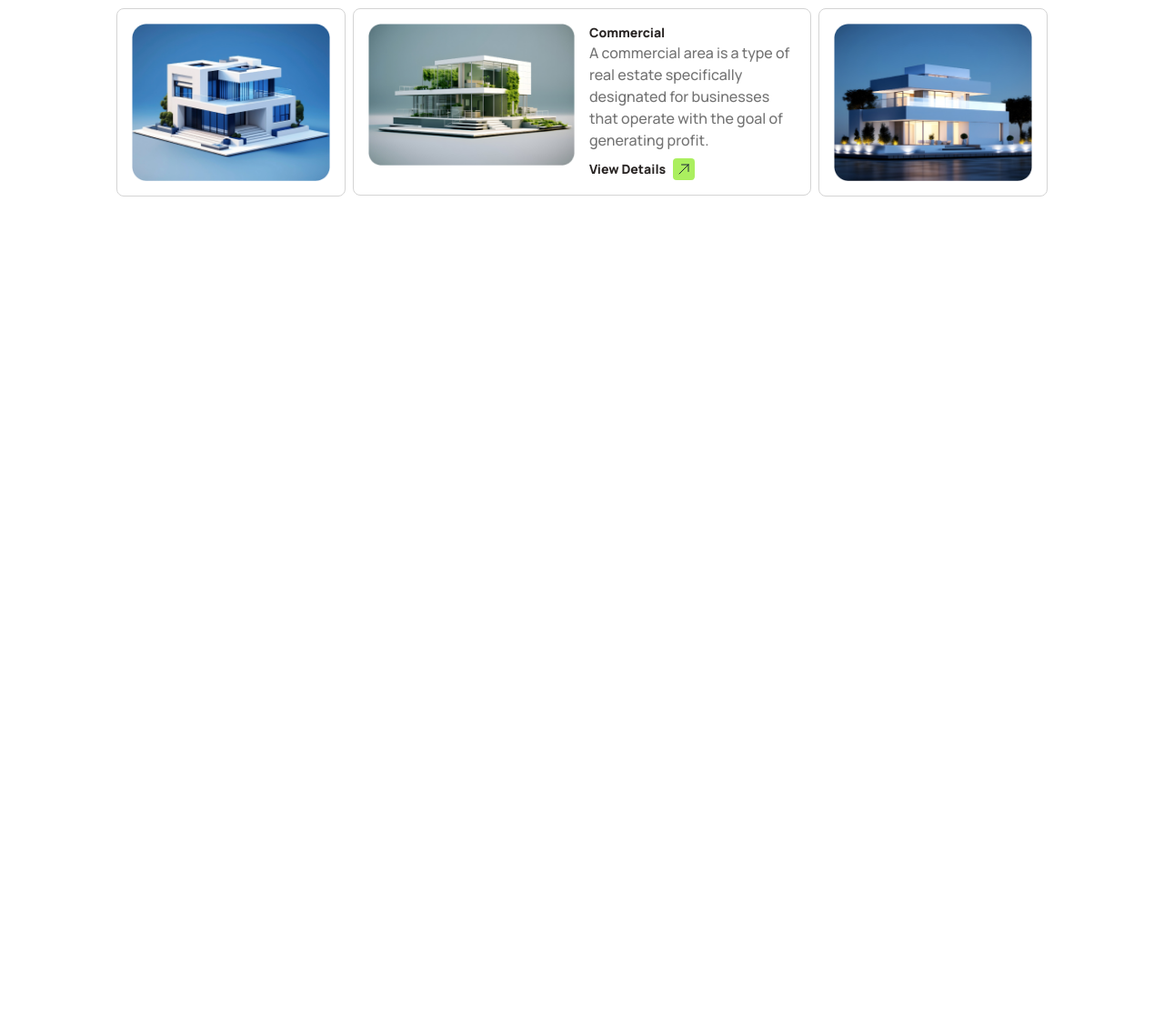
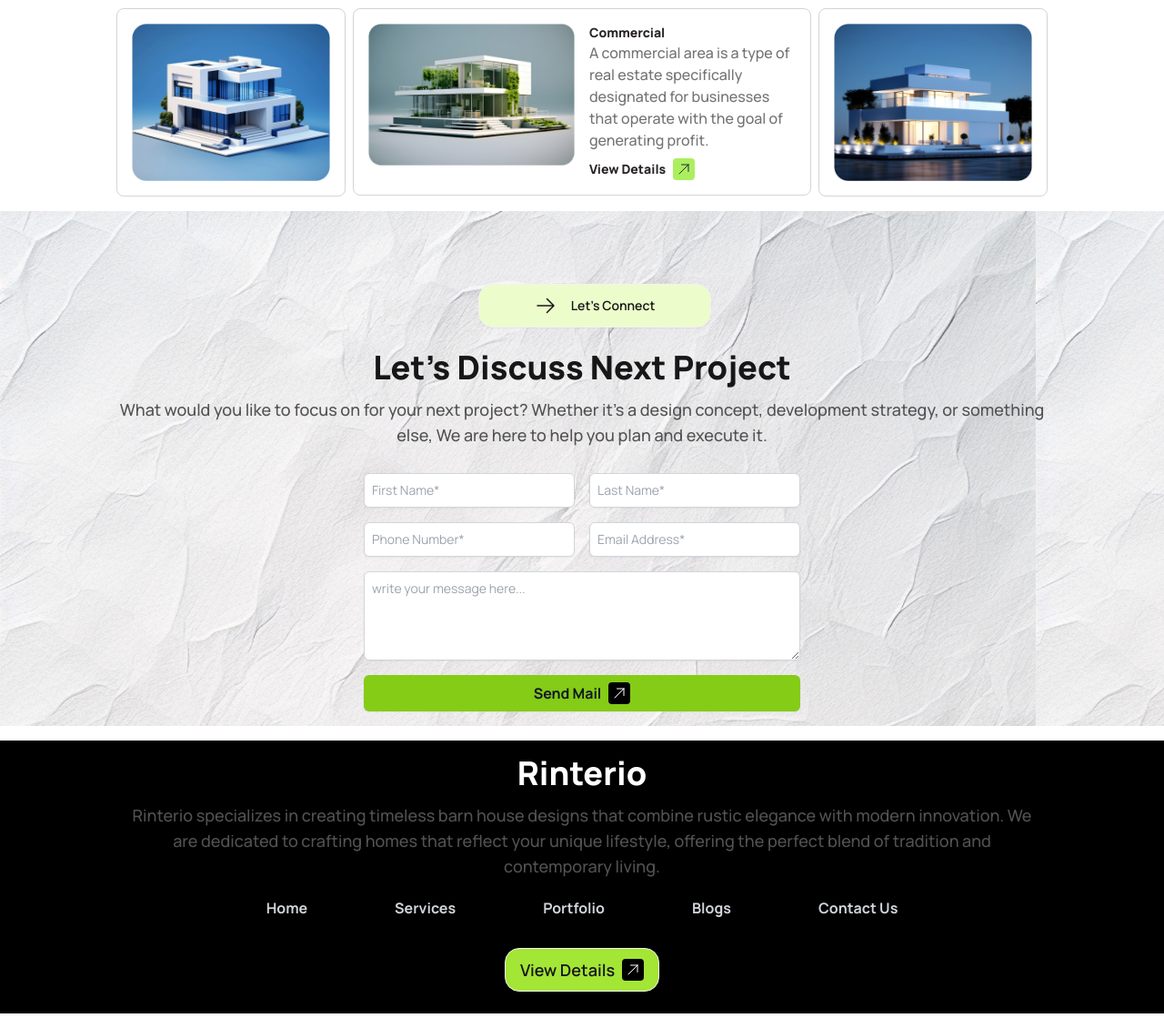
Before and after one commit to nipajesmin/Rinterio, a plain HTML site: page index.html in a window 1280 px wide. Shown: the part 2404-3534 px from the top of the page at 91% size. Before the commit the page ends 2636 px from the top, so only its background shows below. Drawn offline with nearby package versions, Linux system fonts and the light colour scheme.

Commit message:
add form section and footer

```diff
--- a/index.html
+++ b/index.html
@@ -189,7 +189,7 @@
 
 
        </section>
-       <!-- latest portfolio -->
+    <!-- latest portfolio -->
         <section class="md:w-[80%] md:mx-auto mt-14 m-4">
           <div class="flex flex-col items-center justify-center text-center">
             <div class="navbar-end lg:ml-7 lg:mt-2 lg:mb-2 w-64">
@@ -209,7 +209,7 @@
           <!-- card started -->
            <!-- 1st row -->
            <div class="mb-3 flex flex-col sm:flex-row items-stretch sm:items-start space-y-4 sm:space-y-0 sm:space-x-4">
-            <!-- First Div: 60% width -->
+            <!-- First Div -->
             <div class="border border-neutral-300 p-4 rounded-lg flex flex-col sm:flex-row items-start space-y-4 sm:space-y-0 sm:space-x-4 w-full sm:w-3/5 h-full">
               <div class="w-full sm:w-1/3 flex-shrink-0">
                 <img src="assets/img1.png" alt="" class="w-full h-auto object-cover rounded-lg">
@@ -228,7 +228,7 @@
               </div>
             </div>
 
-            <!-- Second Div: 40% width -->
+            <!-- Second Div -->
             <div class="border border-neutral-300 p-4 rounded-lg w-full sm:w-2/5 h-full">
               <img src="assets/img2.png" alt="" class="w-full h-auto object-cover rounded-lg">
             </div>
@@ -237,12 +237,12 @@
 
           <!-- second row -->
           <div class="mb-3 flex flex-col sm:flex-row items-center sm:items-start space-y-4 sm:space-y-0">
-            <!-- First Image with Border -->
+            <!-- 3rd Image with Border -->
             <div class="border border-neutral-300 p-4 rounded-lg w-full sm:w-1/4">
               <img src="assets/img3.png" alt="" class="w-full h-auto object-cover rounded">
             </div>
 
-            <!-- Middle Content -->
+            <!-- 4th image with Content -->
             <div class="border border-neutral-300 p-4 mr-2 ml-2 rounded-lg flex flex-col sm:flex-row items-center sm:items-start space-y-4 sm:space-y-0 sm:space-x-4 w-full sm:w-2/4">
               <div class="w-full">
                 <img src="assets/img4.png" alt="" class="w-full h-auto object-cover rounded">
@@ -261,16 +261,113 @@
               </div>
             </div>
 
-            <!-- Last Image with Border-->
+            <!-- 5th Image with Border-->
             <div class="border border-neutral-300 p-4 rounded-lg w-full sm:w-1/4">
               <img src="assets/img5.png" alt="" class="w-full h-auto object-cover rounded">
             </div>
           </div>
 
          </section>
+<!-- next project section -->
+         <section class="bg-[url('./assets/bg.jpg')] pt-4">
+          <div class="md:w-[80%] md:mx-auto mt-14 m-4">
+            <div class="flex flex-col items-center justify-center text-center">
+              <div class="navbar-end lg:ml-7 lg:mt-2 lg:mb-2 w-64">
+                <a class="btn rounded-2xl bg-lime-100 text-sm text-neutral-900 flex items-center justify-center">
+                  <svg xmlns="http://www.w3.org/2000/svg" fill="none" viewBox="0 0 24 24" stroke-width="1.5" stroke="currentColor" class="w-6 h-6 mr-2">
+                    <path stroke-linecap="round" stroke-linejoin="round" d="M13.5 4.5 21 12m0 0-7.5 7.5M21 12H3" />
+                  </svg>
+                  Let's Connect
+                </a>
+              </div>
+              <div class="mt-4">
+                <h3 class="lg:text-4xl font-extrabold text-neutral-900 sm:text-lg">Let's Discuss Next Project</h3>
+                <p class="text-neutral-600 lg:pb-3 pt-3 lg:text-lg font-medium sm:text-sm">What would you like to focus on for your next project? Whether it's a design concept, development strategy, or something else, We are here to help you plan and execute it.</p>
+              </div>
+            </div>
+            <div class="relative max-w-lg mx-auto p-4  overflow-hidden">
+              <form class="relative space-y-4">
+                <div class="grid grid-cols-1 sm:grid-cols-2 gap-4">
+                  <div>
+                    <input id="first-name" type="text" placeholder="First Name*" class="block w-full border border-gray-300 rounded-md shadow-sm focus:ring-blue-500 focus:border-blue-500 sm:text-sm p-2">
+                  </div>
+                  <div>
+                    <input id="last-name" type="text" placeholder="Last Name*" class="block w-full border border-gray-300 rounded-md shadow-sm focus:ring-blue-500 focus:border-blue-500 sm:text-sm p-2">
+                  </div>
+                </div>
+                <div class="grid grid-cols-1 sm:grid-cols-2 gap-4">
+                  <div>
+                    <input id="phone" type="tel" placeholder="Phone Number*" class="block w-full border border-gray-300 rounded-md shadow-sm focus:ring-blue-500 focus:border-blue-500 sm:text-sm p-2">
+                  </div>
+                  <div>
+                    <input id="email" type="email" placeholder="Email Address*" class="block w-full border border-gray-300 rounded-md shadow-sm focus:ring-blue-500 focus:border-blue-500 sm:text-sm p-2">
+                  </div>
+                </div>
+                <div>
+                  <textarea id="message" placeholder="write your message here..." rows="4" class="block w-full border border-gray-300 rounded-md shadow-sm focus:ring-blue-500 focus:border-blue-500 sm:text-sm p-2"></textarea>
+                </div>
+
+                <!-- Button -->
+                <div>
+                  <button type="submit" class="w-full flex items-center justify-center bg-lime-500 text-gray-900 font-bold py-2 px-4 rounded-md shadow-sm hover:bg-lime-100 focus:outline-none focus:ring-2 focus:ring-lime-700 focus:ring-offset-2">
+                    <span class="mr-2">Send Mail</span>
+                    <svg xmlns="http://www.w3.org/2000/svg" fill="none" viewBox="0 0 24 24" stroke-width="1.5" stroke="white" class="w-6 h-6 bg-black p-1 rounded">
+                      <path stroke-linecap="round" stroke-linejoin="round" d="m4.5 19.5 15-15m0 0H8.25m11.25 0v11.25" />
+                    </svg>
+                  </button>
+                </div>
+
+
+              </form>
+            </div>
+
+
+          </div>
+
+         </section>
 
     </main>
-    <footer>
+    <footer class="bg-black">
+      <div class="md:w-[80%] md:mx-auto mt-4 m-4 flex flex-col items-center justify-center text-center">
+
+        <div class="mt-4">
+          <h3 class="lg:text-4xl font-extrabold text-white sm:text-lg">Rinterio</h3>
+          <p class="text-neutral-600 lg:p-3 lg:text-lg font-medium sm:text-sm">Rinterio specializes in creating timeless barn house designs that combine rustic elegance with modern innovation. We are dedicated to crafting homes that reflect your unique lifestyle, offering the perfect blend of tradition and contemporary living.</p>
+        </div>
+        <div class="flex flex-col sm:flex-row justify-center space-y-4 sm:space-y-0 sm:space-x-16">
+          <a href="#home" class="w-full sm:w-auto text-center text-gray-300 hover:text-white font-bold py-2 px-4 rounded focus:outline-none focus:ring-2 focus:ring-lime-500">
+            Home
+          </a>
+          <a href="#service" class="w-full sm:w-auto text-center text-gray-300 hover:text-white font-bold py-2 px-4 rounded focus:outline-none focus:ring-2 focus:ring-lime-500">
+            Services
+          </a>
+          <a href="#portfolio" class="w-full sm:w-auto text-center text-gray-300 hover:text-white font-bold py-2 px-4 rounded focus:outline-none focus:ring-2 focus:ring-lime-500">
+            Portfolio
+          </a>
+          <a href="#blogs" class="w-full sm:w-auto text-center text-gray-300 hover:text-white font-bold py-2 px-4 rounded focus:outline-none focus:ring-2 focus:ring-lime-500">
+            Blogs
+          </a>
+          <a href="#contact" class="w-full sm:w-auto text-center text-gray-300 hover:text-white font-bold py-2 px-4 rounded focus:outline-none focus:ring-2 focus:ring-lime-500">
+            Contact Us
+          </a>
+
+
+
+        </div>
+        <div class="navbar-end flex justify-center mx-auto m-6">
+          <a class="btn rounded-2xl bg-lime-400 text-lg text-neutral-900 flex items-center space-x-2">
+            View Details
+            <svg xmlns="http://www.w3.org/2000/svg" fill="none" viewBox="0 0 24 24" stroke-width="1.5" stroke="white" class="w-6 h-6 bg-black p-1 rounded">
+              <path stroke-linecap="round" stroke-linejoin="round" d="m4.5 19.5 15-15m0 0H8.25m11.25 0v11.25" />
+            </svg>
+          </a>
+        </div>
+
+
+      </div>
+
+
+
 
     </footer>
 
```
